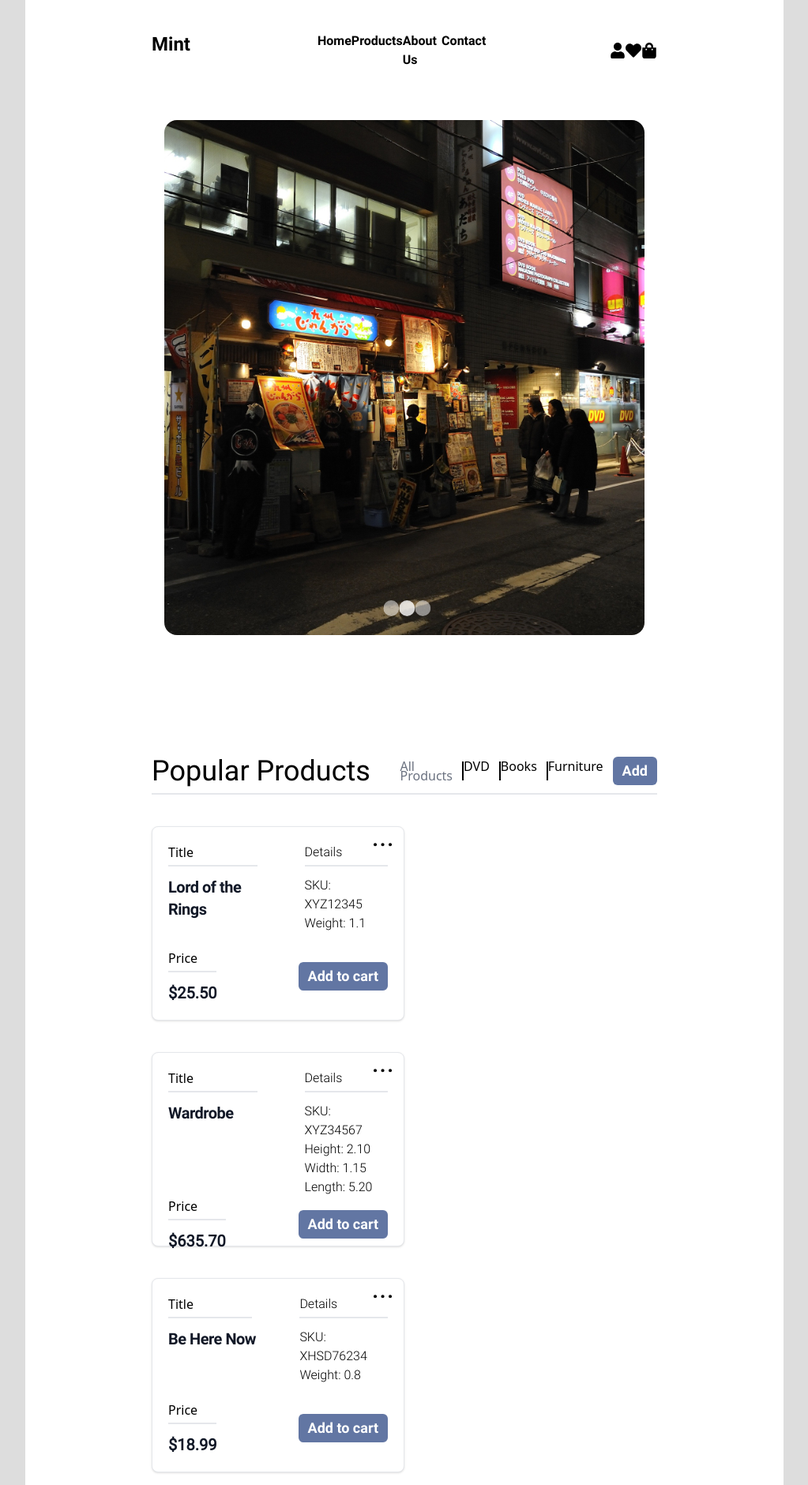
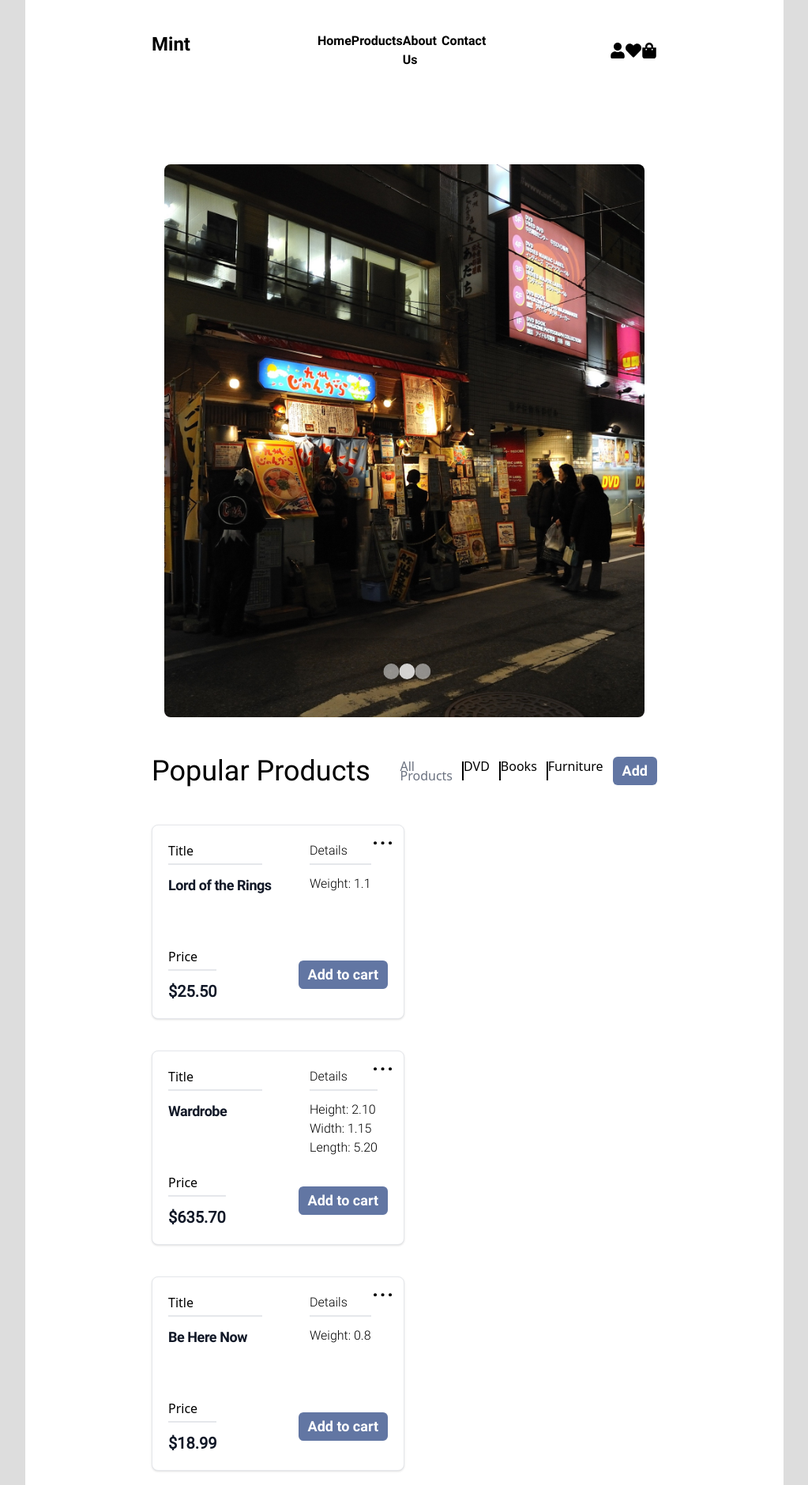
Before and after one commit to GBreg19/mint-store, a React (Create React App) app: page /#/ in a window 1280 px wide. Shown: the top 1880 px of the page at 79% size, without its empty margins (128-1151 px from the left). Built offline with nearby package versions, Linux system fonts and the light colour scheme; data requests are answered from the project's data file.

Commit message:
load more products

```diff
--- a/src/App.js
+++ b/src/App.js
@@ -4,9 +4,9 @@ import { Routes, Route } from "react-router-dom";
 import Header from "./components/Body/Header";
 import Cart from "./components/Cart/Cart";
 import Modal from "./components/modal/Modal";
-import ProductAdd from "./components/Products/ProductAdd";
-import ProductList from "./components/Products/ProductList";
+import ProductAdd from "./components/Pages/ProductAdd";
 import Footer from "./components/Body/Footer";
+import Home from "./components/Pages/Home";
 
 function App() {
   const isClicked = useSelector((state) => state.cart.isClicked);
@@ -16,7 +16,7 @@ function App() {
       {isClicked && <Modal />}
       {isClicked && <Cart />}
       <Routes>
-        <Route exact path="/" element={<ProductList />}></Route>
+        <Route exact path="/" element={<Home />}></Route>
         <Route exact path="/product-add" element={<ProductAdd />}></Route>
       </Routes>
       <Footer />
--- a/src/components/Body/Header.js
+++ b/src/components/Body/Header.js
@@ -1,14 +1,88 @@
-import React from "react";
+import React, { useEffect, useState } from "react";
+import { useNavigate } from "react-router-dom";
+import { FaHeart, FaUser, FaShoppingBag } from "react-icons/fa";
+import { useDispatch, useSelector } from "react-redux";
+import { toggleCart } from "../../slices/cartSlice";
 import Container from "../UI/Container";
-import NavBar from "./NavBar";
-import Slider from "./Slider";
 
 const Header = () => {
+  const navigate = useNavigate();
+  const totalQuantity = useSelector((state) => state.cart.totalQuantity);
+  const dispatch = useDispatch();
+  const [isFixed, setIsFixed] = useState(false);
+
+  useEffect(() => {
+    const handleScroll = () => {
+      if (window.pageYOffset > 0) {
+        setIsFixed(true);
+      } else {
+        setIsFixed(false);
+      }
+    };
+    window.addEventListener("scroll", handleScroll);
+    return () => {
+      window.removeEventListener("scroll", handleScroll);
+    };
+  }, []);
 
   return (
     <Container>
-      <NavBar/>
-      <Slider/>
+      <div
+        className={`flex justify-between ${
+          isFixed
+            ? "fixed top-0 left-[50%] translate-x-[-50%] py-10 w-9/12 px-40 z-50 bg-white"
+            : ""
+        }`}
+      >
+        <span onClick={() => navigate("/")} className="basis-1/12">
+          <h1 className="font-robotoBold text-2xl cursor-pointer">Mint</h1>
+        </span>
+        <span className="basis-1/3 self-center">
+          <ul className="w-full flex justify-between">
+            <li
+              onClick={() => navigate("/")}
+              className="cursor-pointer font-robotoBold hover:text-sky-500 duration-300"
+            >
+              Home
+            </li>
+            <li
+              onClick={() => navigate("/")}
+              className="cursor-pointer font-robotoBold hover:text-sky-500 duration-300"
+            >
+              Products
+            </li>
+            <li
+              onClick={() => navigate("/")}
+              className="cursor-pointer font-robotoBold hover:text-sky-500 duration-300"
+            >
+              About Us
+            </li>
+            <li
+              onClick={() => navigate("/")}
+              className="cursor-pointer font-robotoBold hover:text-sky-500 duration-300"
+            >
+              Contact
+            </li>
+          </ul>
+        </span>
+        <span className="flex justify-between basis-1/12">
+          <button>
+            <FaUser className="text-xl hover:text-sky-500" />
+          </button>
+          <button>
+            <FaHeart className="text-xl hover:text-sky-500" />
+          </button>
+          <button
+            className="relative"
+            onClick={() => dispatch(toggleCart(true))}
+          >
+            <FaShoppingBag className="text-xl hover:text-sky-500" />
+            <span className="absolute px-1 text-xs text-white font-robotoBold bg-sky-500 rounded-full top-2 -translate-y-2/4 -right-2">
+              {totalQuantity > 0 ? totalQuantity : ""}
+            </span>
+          </button>
+        </span>
+      </div>
     </Container>
   );
 };
--- a/src/components/Body/Slider.js
+++ b/src/components/Body/Slider.js
@@ -50,10 +50,10 @@ const Slider = () => {
   }, 5000);
 
   return (
-    <div className="max-w-[1400px] h-[780px] w-full py-16 px-4 relative group">
+    <div className="max-w-[1400px] h-[780px] w-full py-10 px-4 relative group">
       <div
         style={{ backgroundImage: `url(${slides[currentIndex].img})` }}
-        className="w-full h-full rounded-2xl bg-center bg-cover duration-500 relative"
+        className="w-full h-full rounded-lg bg-center bg-cover duration-500 relative"
       >
         {/* <span className="absolute top-2 left-2 bg-white/20 py-2 px-5 rounded-lg  text-white">
           <h2>{slides[currentIndex].title}</h2>
--- a/src/components/Cart/Cart.js
+++ b/src/components/Cart/Cart.js
@@ -10,13 +10,13 @@ const Cart = () => {
   const dispatch = useDispatch();
   return (
     <div className="w-[40rem] pb-5 fixed top-1/4 left-1/2 -translate-x-2/4 bg-white rounded-lg z-50">
-      <div className="bg-hamLightBlue rounded-t-lg relative py-4">
-        <Button
+      <div className="bg-hamLightBlue rounded-t-lg relative py-4 relative">
+        <button
           onClick={() => dispatch(dispatch(toggleCart(false)))}
-          cartClose={true}
+          className="absolute right-5 font-bold text-xl text-white top-[50%] translate-y-[-50%]"
         >
           X
-        </Button>
+        </button>
         <h1 className="flex justify-center pt-1 text-white text-xl font-robotoLight">
           Your Cart
         </h1>
--- /dev/null
+++ b/src/components/Pages/Home.js
@@ -0,0 +1,15 @@
+import React, { Fragment } from 'react'
+import ProductList from '../Products/ProductList'
+import Slider from '../Body/Slider'
+import Container from '../UI/Container'
+
+const Home = () => {
+  return (
+    <Container>
+      <Slider/>
+      <ProductList/>
+    </Container>
+  )
+}
+
+export default Home
--- a/src/components/Products/ProductAdd.js
+++ b/src/components/Pages/ProductAdd.js
@@ -290,7 +290,7 @@ const ProductAdd = () => {
                   {errorTxts.type}
                 </p>
               )}
-              <Button submitBtn={true} type="submit">Submit</Button>
+              <Button className='w-full mt-2' type="submit">Submit</Button>
             </div>
             <div className="basis-3/5 h-74 py-0 px-24 lg:w-6/12 flex flex-col text-white justify-center items-center lg:rounded-r-lg rounded-b-lg lg:rounded-bl-none">
               <h1 className="uppercase font-robotoBold text-xl mb-10">
--- a/src/components/Products/Product.js
+++ b/src/components/Products/Product.js
@@ -53,13 +53,12 @@ const Product = ({ item, data, setData }) => {
             <h3 className="border-b-2 border-white-900 pb-1 mb-3 mr-5">
               Title
             </h3>
-            <h5 className="text-xl font-semibold tracking-tight text-gray-900 dark:text-white font-robotoBold">
+            <h5 className="text-lg font-semibold tracking-tight text-gray-900 dark:text-white font-robotoBold">
               {item.name}
             </h5>
           </span>
           <span className="font-robotoLight">
             <h3 className="border-b-2 border-white-900 pb-1 mb-3">Details</h3>
-            <p>SKU: {item.sku}</p>
             {item.dvd.size && <p>Size: {item.dvd.size}</p>}
             {item.book.weight && <p>Weight: {item.book.weight}</p>}
             {item.furniture.width &&
--- a/src/components/Products/ProductList.js
+++ b/src/components/Products/ProductList.js
@@ -1,12 +1,12 @@
 import axios from "axios";
 import React, { Fragment, useEffect, useState } from "react";
-import { Link, useNavigate } from "react-router-dom";
+import { useNavigate } from "react-router-dom";
 import Button from "../UI/Button";
-import Container from "../UI/Container";
 import Product from "./Product";
 
 const ProductList = () => {
   const [products, setProducts] = useState([]);
+  const [visibleItems, setVisibleItems] = useState(3)
   const [isActive, setIsActive] = useState("all");
   const navigate = useNavigate();
 
@@ -64,8 +64,12 @@ const ProductList = () => {
     }
   };
 
+  const onLoadMore = () => {
+    setVisibleItems((prevState) => prevState += 3)
+  }
+
   return (
-    <Container>
+    <Fragment>
       <div className="flex justify-between items-center py-2">
         <div>
           <h1 className="text-4xl font-robotoReg">Popular Products</h1>
@@ -127,9 +131,9 @@ const ProductList = () => {
           </Button>
         </div>
       </div>
-      <div className="border-t-2 border-white-900">
+      <div>
         <ul className="flex flex-wrap gap-10 pt-10">
-          {products.map((item) => {
+          {products.slice(0, visibleItems).map((item) => {
             return (
               <Product
                 key={item.id}
@@ -140,8 +144,12 @@ const ProductList = () => {
             );
           })}
         </ul>
+        {
+          visibleItems < products.length &&
+        <Button className='block m-auto mt-5 px-10' onClick={onLoadMore}>Load More</Button>
+        }
       </div>
-    </Container>
+    </Fragment>
   );
 };
 
--- a/src/components/UI/Button.js
+++ b/src/components/UI/Button.js
@@ -4,15 +4,7 @@ const Button = (props) => {
   return (
     <button
       className={`bg-hamBlue text-white rounded-md font-robotoBold text-lg hover:bg-hamLightBlue ease-in duration-300 py-1 px-3 ${
-        props.cart
-          ? "py-1 px-6 flex items-center justify-between w-32"
-          : props.isClicked
-          ? `${`bg-blue-500 text-white font-bold py-2 px-4 rounded ${
-              props.isClicked ? "transform scale-105" : ""
-            } transition-all duration-300`}}`
-          : props.cartClose
-          ? "absolute top-4 right-5 bg-transparent"
-          : props.submitBtn ? 'w-full mt-2' : ''
+        props.className ? props.className : ""
       } `}
       type={props.type || "button"}
       onClick={props.onClick}
```
Also changed, not shown: src/components/Body/NavBar.js (deleted, +0 -82 lines).
